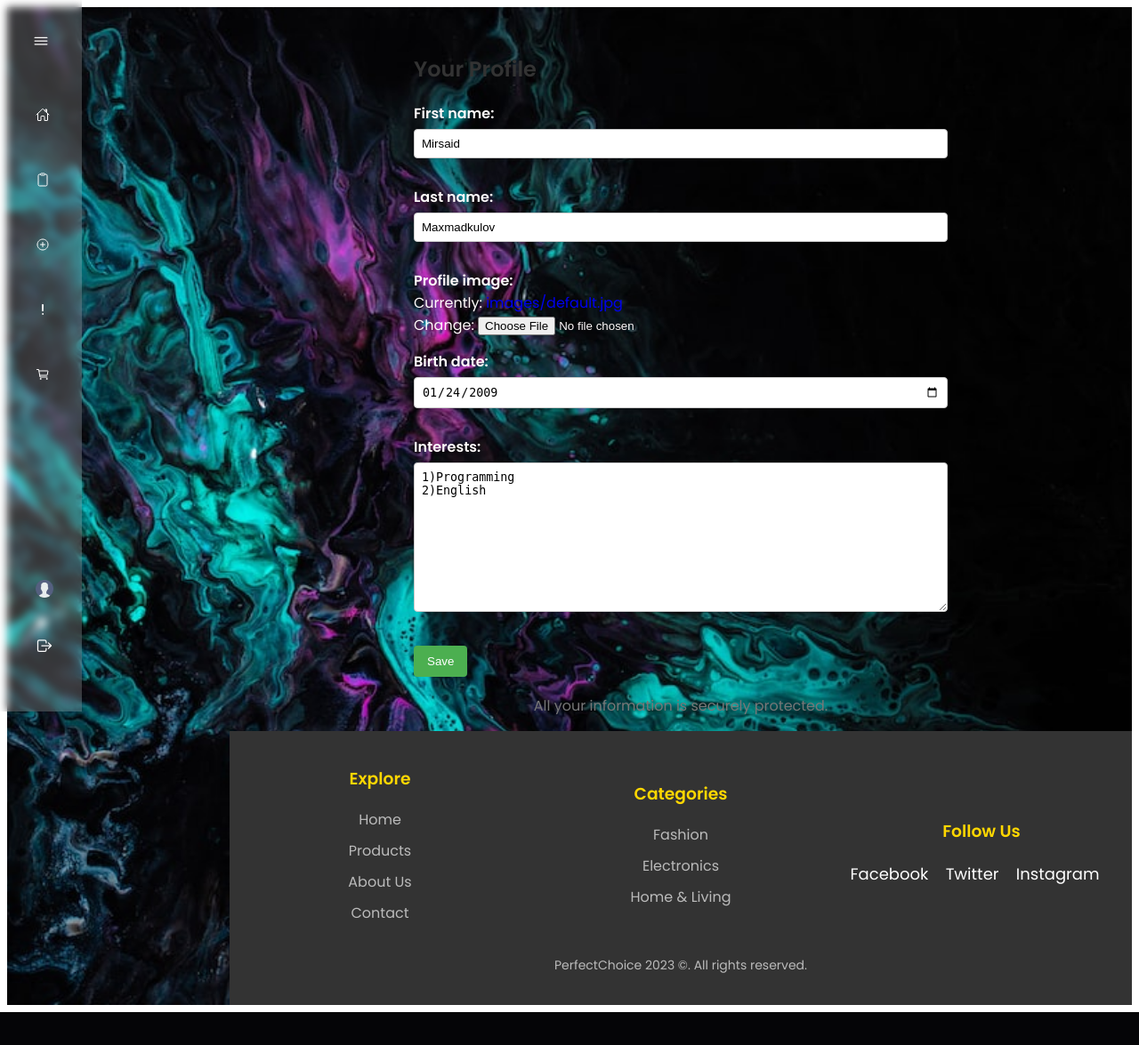
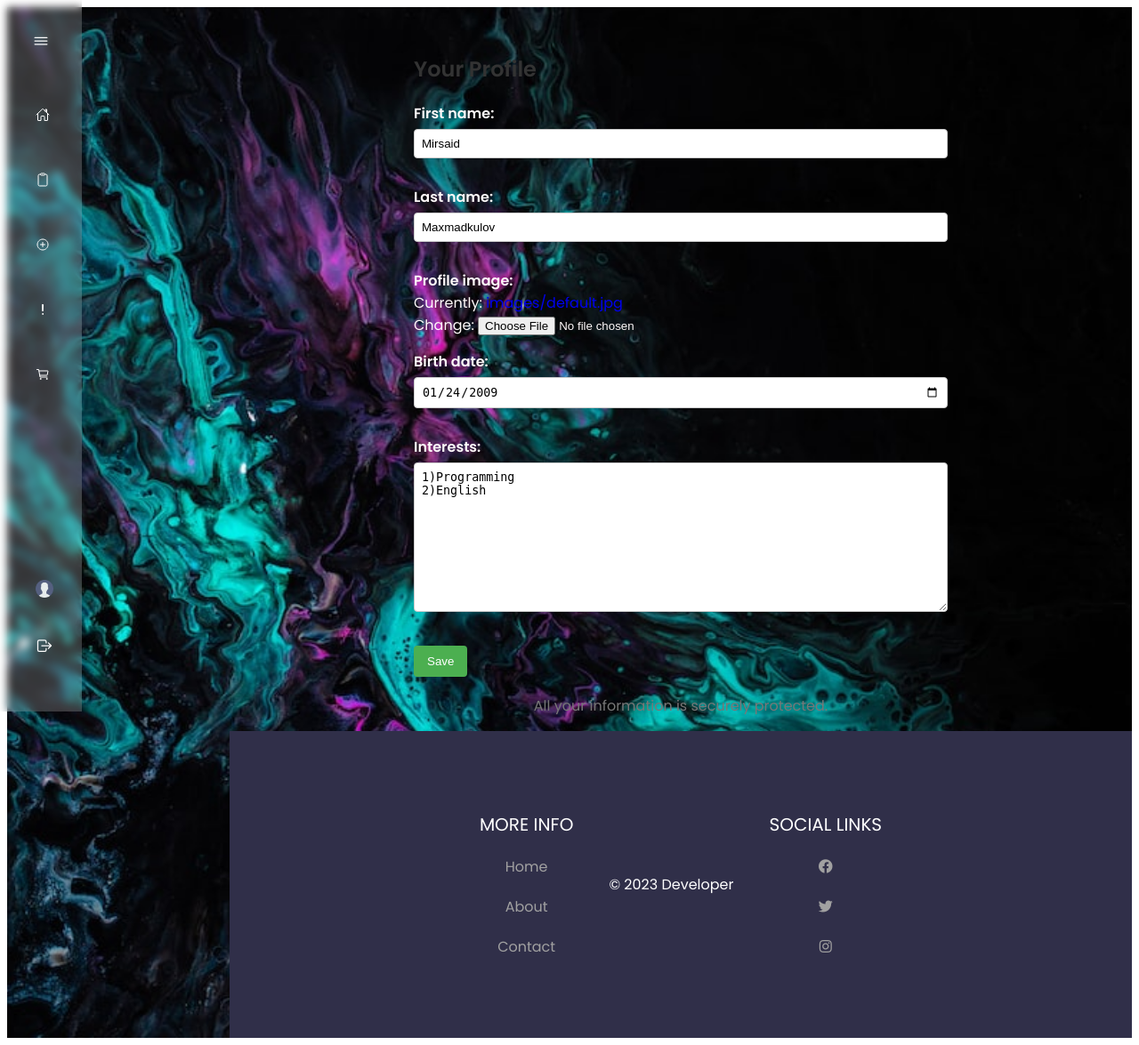
Before and after one commit to 0MAVM0/Normal-site, a Django app: page /profile/ in a window 1280 px wide. Shown: the whole page at 89% size. Before the commit the page ends 1138 px from the top, so only its background shows below. Run offline with Django 4.2, Linux system fonts and the light colour scheme; a user stored in the database is signed in; data comes from the database, SQL or seed files in the repository; some libraries are stand-ins or nearby versions.

Commit message:
New footer

```diff
--- a/PerfectChoice/main/templates/main/footer.html
+++ b/PerfectChoice/main/templates/main/footer.html
@@ -2,33 +2,20 @@
 
 <link rel="stylesheet" href="{% static 'styles/footer.css' %}">
 
-<footer>
-    <div class="footer-container">
-        <div class="footer-section">
-            <h3>Explore</h3>
-            <ul>
-                <li><a href="{% url 'home_page' %}">Home</a></li>
-                <li><a href="#">Products</a></li>
-                <li><a href="{% url 'about' %}">About Us</a></li>
-                <li><a href="#">Contact</a></li>
-            </ul>
+<footer class="footer">
+    <div class="bottom-links">
+        <div class="links">
+            <span>More Info</span>
+            <a href="{% url 'home_page' %}">Home</a>
+            <a href="{% url 'about' %}">About</a>
+            <a href="#">Contact</a>
         </div>
-        <div class="footer-section">
-            <h3>Categories</h3>
-            <ul>
-                <li><a href="#">Fashion</a></li>
-                <li><a href="#">Electronics</a></li>
-                <li><a href="#">Home & Living</a></li>
-            </ul>
-        </div>
-        <div class="footer-section">
-            <h3>Follow Us</h3>
-            <div class="footer-social">
-                <a href="#" target="_blank">Facebook</a>
-                <a href="#" target="_blank">Twitter</a>
-                <a href="#" target="_blank">Instagram</a>
-            </div>
+        <div class="copy">&copy; 2023 Developer</div>
+        <div class="links">
+            <span>Social Links</span>
+            <a href="#"><i class="fab fa-facebook"></i></a>
+            <a href="#"><i class="fab fa-twitter"></i></a>
+            <a href="#"><i class="fab fa-instagram"></i></a>
         </div>
     </div>
-    <p class="footer-disclaimer">PerfectChoice 2023 ©. All rights reserved.</p>
 </footer>
--- a/PerfectChoice/main/templates/main/navbar.html
+++ b/PerfectChoice/main/templates/main/navbar.html
@@ -17,9 +17,9 @@
                     <ion-icon name="home-outline" class="nav_icon"></ion-icon>
                     <span class="nav_name">Home page</span>
                 </a>
-                <a href="{% url 'my_product' %}" class="nav__link" active>
+                <a href="{% url 'product' %}" class="nav__link" active>
                     <ion-icon name="clipboard-outline" class="nav_icon"></ion-icon>
-                    <span class="nav_name">My products</span>
+                    <span class="nav_name">Products</span>
                 </a>
                 <a href="{% url 'create_product' %}" class="nav__link" active>
                     <ion-icon name="add-circle-outline" class="nav_icon"></ion-icon>
--- a/PerfectChoice/static/styles/footer.css
+++ b/PerfectChoice/static/styles/footer.css
@@ -1,53 +1,35 @@
-footer {
-    background-color: #333;
-    color: white;
-    text-align: center;
-    padding: 20px 0;
+.footer {
+    display: flex;
+    justify-content:center;
+    align-items: center;
+    background-color: #302f49;
+    padding: 40px 80px;
 }
-.footer-container {
-    max-width: 1200px;
-    margin: 0 auto;
+.footer .copy {
+    color: #fff;
+}
+.bottom-links {
     display: flex;
-    justify-content: space-between;
+    justify-content: space-around;
     align-items: center;
+    padding: 40px 0;
+    color: #fff;
 }
-.footer-section {
-    flex: 1;
-    margin: 0 20px;
+.bottom-links .links {
+    display: flex;
+    flex-direction: column;
+    justify-content: center;
+    align-items: center;
+    padding: 0 40px;
 }
-.footer-section h3 {
-    color: #ffd700;
+.bottom-links .links span {
+    font-size: 20px;
+    color: #fff;
+    text-transform: uppercase;
+    margin: 10px 0;
 }
-.footer-section ul {
-    list-style: none;
-    padding: 0;
+.bottom-links .links a {
+    text-decoration: none;
+    color: #a1a1a1;
+    padding: 10px 20px;
 }
-.footer-section ul li {
-    margin-bottom: 10px;
-}
-.footer-section a {
-    text-decoration: none;
-    color: #bbb;
-    transition: color 0.3s ease-in-out;
-}
-.footer-section a:hover {
-    color: #ffd700;
-}
-.footer-social {
-    margin-top: 20px;
-}
-.footer-social a {
-    display: inline-block;
-    margin-right: 15px;
-    color: white;
-    font-size: 18px;
-    transition: color 0.3s ease-in-out;
-}
-.footer-social a:hover {
-    color: #ffd700;
-}
-.footer-disclaimer {
-    margin-top: 20px;
-    font-size: 14px;
-    color: #bbb;
-}
```
